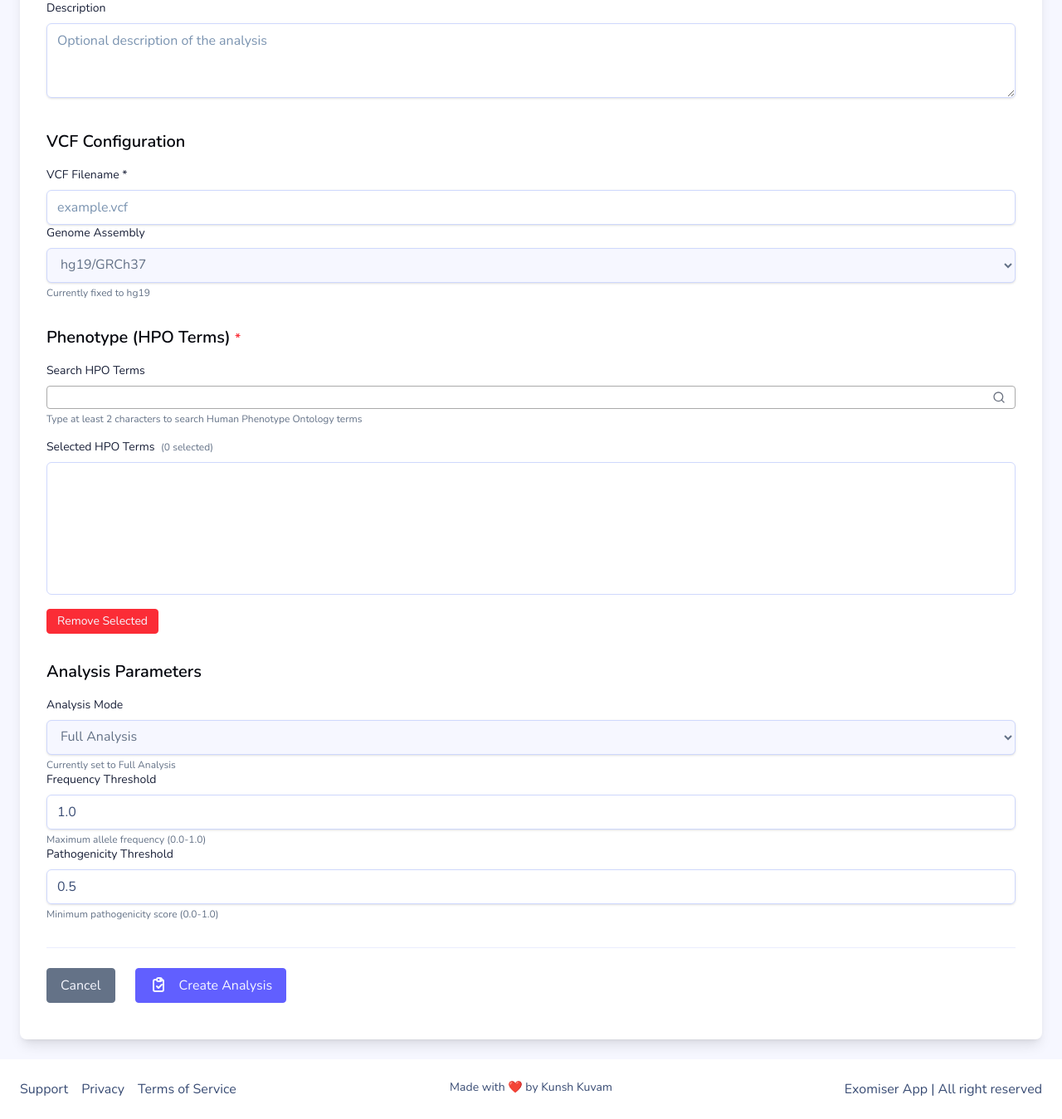
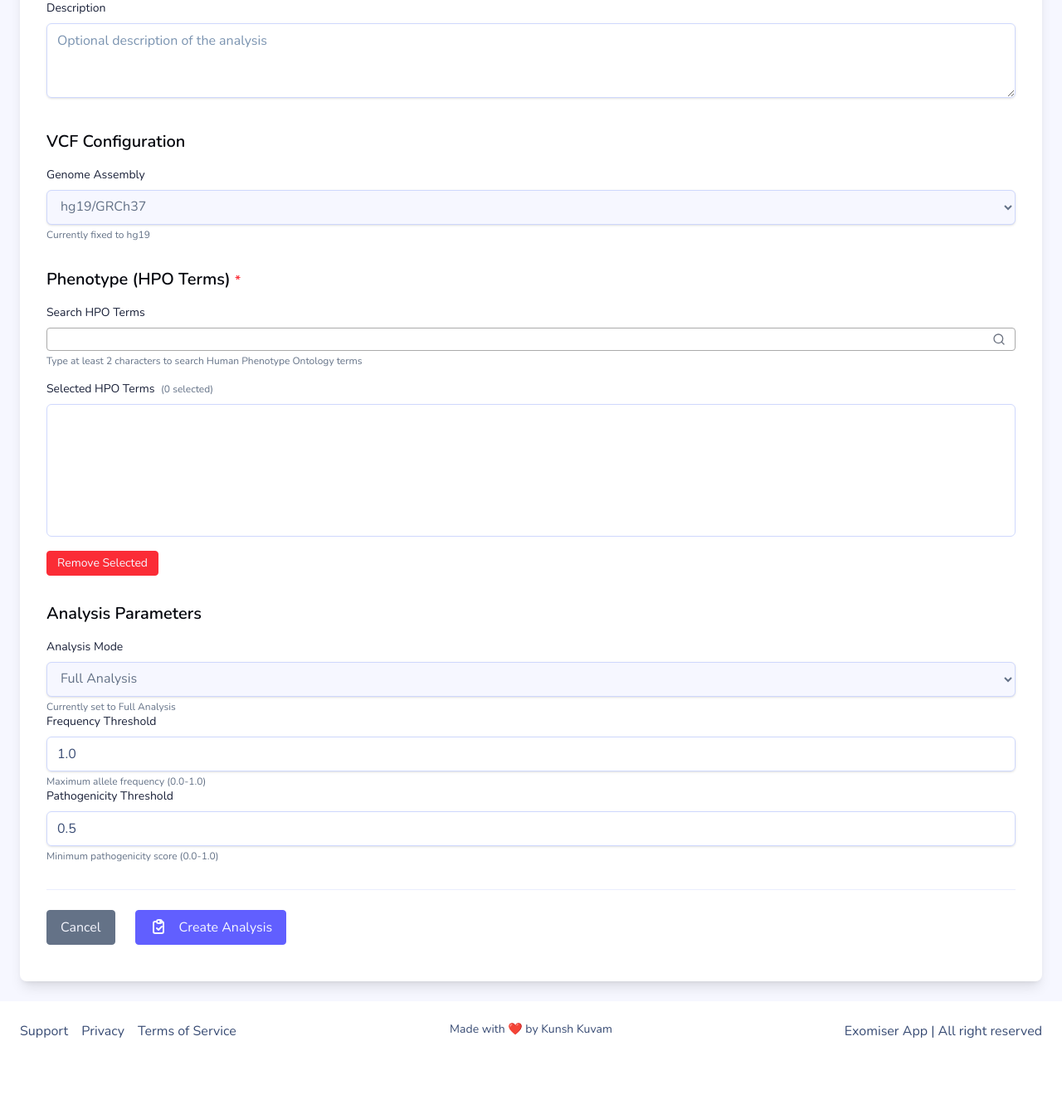
Before and after one commit to kkuvam/cs50p, a Flask app: page /analysis/add in a window 1280 px wide. Shown: the part 569-1918 px from the top of the page at 83% size. After the commit the page ends 1820 px from the top, so only its background shows below. Run offline with Flask 3, Linux system fonts and the light colour scheme; a user stored in the database is signed in; lists and menus that the app fills with data are empty; parts of the project's set-up code (start-up, migrations or seed data) failed here and were passed over.

Commit message:
Clean up Analysis table: remove redundant columns and reorder
- Remove vcf_filename, vcf_file_path, log_file_path, progress_percent,
  phenopacket_path, results_directory from Analysis model and app.sql
- VCF info is now read directly from the linked Individual
- Reorder Analysis columns: individual_id and HPO fields moved to top,
  audit trail grouped at bottom
- Remove Progress column from results table (progress_percent gone)
- Remove phenopacket_path and results_directory assignments in runner

```diff
--- a/app.sql
+++ b/app.sql
@@ -49,31 +49,23 @@ CREATE INDEX ix_individuals_identity ON individuals (identity);
 -- Analyses table
 CREATE TABLE analyses (
     id INTEGER NOT NULL PRIMARY KEY AUTOINCREMENT,
+    individual_id INTEGER NOT NULL,
+    hpo_terms TEXT,            -- JSON array: [{"id":"HP:0001250","label":"Seizures"},...]
+    phenopacket_yaml TEXT,     -- Generated GA4GH Phenopacket v1.0 YAML
     name VARCHAR(120) NOT NULL,
     description TEXT,
-    vcf_filename VARCHAR(255) NOT NULL,
-    vcf_file_path VARCHAR(500),
     genome_assembly VARCHAR(10) NOT NULL DEFAULT 'hg19', -- hg19, hg38
     analysis_mode VARCHAR(50) DEFAULT 'PASS_ONLY',
     frequency_threshold REAL DEFAULT 1.0,
     pathogenicity_threshold REAL DEFAULT 0.5,
-    hpo_terms TEXT,            -- JSON array: [{"id":"HP:0001250","label":"Seizures"},...]
-    phenopacket_yaml TEXT,     -- Generated GA4GH Phenopacket v1.0 YAML
     status VARCHAR(20) NOT NULL DEFAULT 'PENDING', -- PENDING, RUNNING, COMPLETED, FAILED, CANCELLED
-    progress_percent INTEGER DEFAULT 0,
-    results_directory VARCHAR(500),
     output_html VARCHAR(500),
-    output_tsv VARCHAR(500),
-    output_vcf VARCHAR(500),
-    phenopacket_path VARCHAR(500), -- Saved phenopacket file path
     started_at DATETIME,
     completed_at DATETIME,
     error_message TEXT,
-    log_file_path VARCHAR(500),
-    log TEXT, -- Complete process output log for debugging
+    log TEXT,                  -- Complete process output log for debugging
     is_deleted BOOLEAN NOT NULL DEFAULT 0,
     deleted_at DATETIME,
-    individual_id INTEGER NOT NULL,
     created_by INTEGER NOT NULL,
     updated_by INTEGER NOT NULL,
     created_at DATETIME NOT NULL DEFAULT CURRENT_TIMESTAMP,
@@ -168,14 +160,12 @@ INSERT INTO individuals (
 INSERT INTO analyses (
     name,
     description,
-    vcf_filename,
     genome_assembly,
     analysis_mode,
     frequency_threshold,
     pathogenicity_threshold,
     hpo_terms,
     status,
-    progress_percent,
     individual_id,
     created_by,
     updated_by,
@@ -184,14 +174,12 @@ INSERT INTO analyses (
 ) VALUES (
     'P0001 Epilepsy Analysis',
     'Genomic analysis for epilepsy individual P0001',
-    'P0001_sample.vcf',
     'hg38',
     'PASS_ONLY',
     0.01,
     0.7,
     '[{"id": "HP:0001250", "label": "Seizures"}]',
     'PENDING',
-    0,
     1,  -- individual P0001
     1,  -- created by admin
     1,  -- updated by admin
--- a/app/analysis.py
+++ b/app/analysis.py
@@ -60,7 +60,6 @@ def analysis_add():
             name = request.form.get("name", "").strip()
             description = request.form.get("description", "").strip()
             individual_id = request.form.get("individual_id", type=int)
-            vcf_filename = request.form.get("vcf_filename", "").strip()
             genome_assembly = request.form.get("genome_assembly", "hg19")
             analysis_mode = request.form.get("analysis_mode", "FULL")
             frequency_threshold = request.form.get("frequency_threshold", type=float) or 1.0
@@ -84,10 +83,6 @@ def analysis_add():
                 flash("Individual selection is required", "error")
                 return render_template("analysis/add.html", individuals=individuals, user=current_user)
 
-            if not vcf_filename:
-                flash("VCF filename is required", "error")
-                return render_template("analysis/add.html", individuals=individuals, user=current_user)
-
             if not hpo_terms:
                 flash("At least one HPO term is required", "error")
                 return render_template("analysis/add.html", individuals=individuals, user=current_user)
@@ -102,7 +97,6 @@ def analysis_add():
                 name=name,
                 description=description,
                 individual_id=individual_id,
-                vcf_filename=vcf_filename,
                 genome_assembly=genome_assembly_enum,
                 analysis_mode=analysis_mode,
                 frequency_threshold=frequency_threshold,
@@ -144,7 +138,6 @@ def analysis_edit(analysis_id):
             analysis.name = request.form.get("name", "").strip()
             analysis.description = request.form.get("description", "").strip() or None
             analysis.individual_id = request.form.get("individual_id", type=int)
-            analysis.vcf_filename = request.form.get("vcf_filename", "").strip()
             genome_assembly = request.form.get("genome_assembly", "hg19")
             analysis.genome_assembly = GenomeAssembly(genome_assembly)
             analysis.analysis_mode = request.form.get("analysis_mode", "FULL")
@@ -368,8 +361,6 @@ def run_exomiser_analysis(analysis_id):
             with open(phenopacket_file, 'w') as f:
                 f.write(phenopacket_content)
 
-            # Store the phenopacket path in the database for future reference
-            analysis.phenopacket_path = phenopacket_file
             db.session.commit()
 
             _append_log(analysis_id, f"Generated phenopacket: {phenopacket_file}")
@@ -419,9 +410,6 @@ def run_exomiser_analysis(analysis_id):
                 analysis.error_message = None
 
                 _append_log(analysis_id, "Analysis completed successfully!")
-
-                # Set results directory path
-                analysis.results_directory = "/opt/exomiser/ikdrc/results"
 
                 # Find output HTML and VCF, rename both to match sample (identity) in same directory
                 results_dir = "/opt/exomiser/ikdrc/results"
--- a/app/templates/analysis/add.html
+++ b/app/templates/analysis/add.html
@@ -78,13 +78,6 @@
         <h2 class="text-xl font-semibold text-gray-900 dark:text-white mb-4">VCF Configuration</h2>
 
         <div class="grid grid-cols-1 md:grid-cols-2 gap-6">
-          <div>
-            <label for="vcf_filename" class="block text-sm font-medium text-gray-700 dark:text-gray-300 mb-2">VCF Filename *</label>
-            <input type="text" name="vcf_filename" id="vcf_filename" required
-                   class="w-full px-3 py-2 border border-gray-300 dark:border-gray-600 rounded-md shadow-sm focus:outline-none focus:ring-indigo-500 focus:border-indigo-500 dark:bg-gray-700 dark:text-white"
-                   placeholder="example.vcf">
-          </div>
-
           <div>
             <label for="genome_assembly" class="block text-sm font-medium text-gray-700 dark:text-gray-300 mb-2">Genome Assembly</label>
             <select name="genome_assembly" id="genome_assembly" disabled
@@ -185,28 +178,6 @@ $(document).ready(function() {
     width: '100%'
   });
 
-  // Auto-populate VCF filename when individual is selected
-  $('#individual_id').on('change', function() {
-    const individualSelect = this;
-    const vcfFilenameInput = document.getElementById('vcf_filename');
-
-    if (individualSelect.value) {
-      const selectedOption = individualSelect.options[individualSelect.selectedIndex];
-      const individualIdentity = selectedOption.text.split(' - ')[0];
-
-      fetch(`/api/individual/${individualSelect.value}/vcf-info`)
-        .then(response => response.json())
-        .then(data => {
-          vcfFilenameInput.value = data.vcf_filename || `${individualIdentity}_sample.vcf`;
-        })
-        .catch(() => {
-          vcfFilenameInput.value = `${individualIdentity}_sample.vcf`;
-        });
-    } else {
-      vcfFilenameInput.value = '';
-    }
-  });
-
   // ── HPO term search ───────────────────────────────────────────────────────
   let selectedHpoTerms = [];
 
--- a/app/templates/analysis/run.html
+++ b/app/templates/analysis/run.html
@@ -194,7 +194,7 @@
       <div>
         <label class="block text-sm font-medium text-gray-700 dark:text-gray-300 mb-2">VCF File</label>
         <div class="p-3 bg-gray-50 dark:bg-gray-700 border border-gray-200 dark:border-gray-600 rounded-lg">
-          <span class="text-gray-900 dark:text-white text-sm">{{ analysis.vcf_filename }}</span>
+          <span class="text-gray-900 dark:text-white text-sm">{{ analysis.individual.vcf_filename or analysis.individual.vcf_file_path.split('/')[-1] }}</span>
         </div>
       </div>
 
```
Also changed, not shown: app/models.py (+14 -25 lines), app/templates/analysis/edit.html (+0 -7 lines), app/templates/analysis/results.html (+0 -7 lines).
